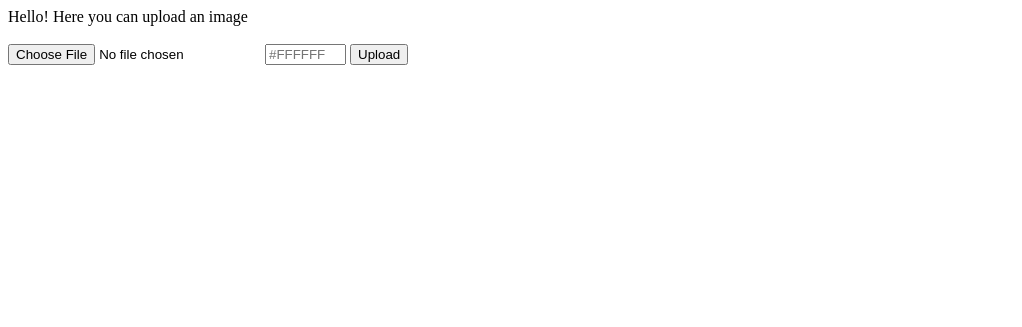
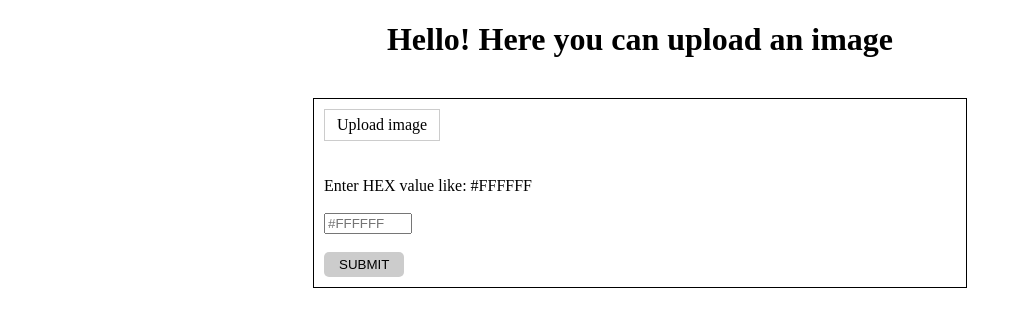
Before and after one commit to artpheon/black_white_pxl, a Flask app: page / in a window 1280 px wide. Shown: the top 327 px of the page, without its empty margins (0-1022 px from the left). Run offline with Flask 2, Linux system fonts and the light colour scheme.

Commit message:
almost done. numpy exception when processing HEX

```diff
--- a/src/app.py
+++ b/src/app.py
@@ -4,6 +4,7 @@ import os
 
 import cv2
 import numpy as np
+import re
 
 
 UPLOAD_FOLDER = '/var/hrobbin/tmp/'
@@ -33,6 +34,7 @@ def count_pixels_by_hex(hex, file):
 app = Flask(__name__)
 app.config['UPLOAD_FOLDER'] = UPLOAD_FOLDER
 app.secret_key = "super secret key"
+app.static_folder = 'static'
 
 def allowed_file(filename):
     return '.' in filename and filename.rsplit('.', 1)[1].lower() in ALLOWED_EXTENSIONS
@@ -50,10 +52,12 @@ def upload_file():
             file.save(os.path.join(app.config['UPLOAD_FOLDER'], filename))
             count = count_black_white('./tmp/'+filename)
             pixels_black_and_white = 'White pixels: ' + str(count['white']) + ', black pixels: ' + str(count['black'])
-            pixels_custom = request.form.get('hex')
-            # pixels_custom = count_pixels_by_hex(request.files['hex'])
+            hex = str(request.form.get('hex'))
+            print("HEX: |{}|".format(hex))
+            rgb = count_pixels_by_hex(hex, filename)
+            pixels_custom = "Image contains {} pixels of {} colour".format(rgb, hex)
         else:
-            pixels_custom = 0
+            pixels_custom = "N/A"
         return render_template('index.html', pixels=pixels_black_and_white, pixels_custom=pixels_custom)
     else: return render_template('index.html')
-app.run(host='0.0.0.0', port=8090)
+app.run(host='0.0.0.0', port=8090, debug=True)
--- /dev/null
+++ b/src/static/styles.css
@@ -0,0 +1,40 @@
+#hex_id:valid {
+  border: 2px solid black;
+}
+#hex_id {
+  display: block;
+  width: 80px;
+}
+input[type=submit] {
+  padding:5px 15px; background:#ccc; border:0 none;
+  cursor:pointer;
+  -webkit-border-radius: 5px;
+  border-radius: 5px;
+}
+input[type="file"] {
+  display: none;
+}
+.custom-file-upload {
+  border: 1px solid #ccc;
+  display: inline-block;
+  padding: 6px 12px;
+  cursor: pointer;
+}
+.custom-file-upload {
+  border: 1px solid #ccc;
+  display: inline-block;
+  padding: 6px 12px;
+  cursor: pointer;
+}
+form {
+  margin: 0 auto;
+  width: 50%;
+  border: 1px solid black;
+  padding: 10px;
+}
+h1 {
+  text-align: center;
+}
+h2 {
+  text-align: center;
+}
--- a/src/templates/index.html
+++ b/src/templates/index.html
@@ -3,36 +3,29 @@
     <head>
         <meta charset="UTF-8">
         <title>Colours</title>
+        <link rel="stylesheet" href="{{ url_for('static', filename='styles.css') }}">
         <script
             src="https://code.jquery.com/jquery-3.6.0.min.js"
             integrity="sha256-/xUj+3OJU5yExlq6GSYGSHk7tPXikynS7ogEvDej/m4="
             crossorigin="anonymous">
-            function validate()
-            {
-                var hex = document.getElementById('hex_id').value;
-                var hexRGEX = /^#[0-9][A-F]{6}/;
-                var hexResult = hexRGEX.test(hex);
-                if (hexResult == false)
-                {
-                    alert("HEX colour number is incorrect");
-                    return false;
-                }
-                alert("HEX number is correct")
-                return true;
-            }
         </script>
     </head>
-    <body>Hello! Here you can upload an image<br><br>
-        <form action="#" method="post" enctype="multipart/form-data" onsubmit="return validate()">
-            <input type="file" name="file" />
-            <input type="text" size="7" id="hex_id" name="hex" placeholder="#FFFFFF" />
-            <input type="submit" value="Upload" />
+    <body>
+        <h1>Hello! Here you can upload an image</h1><br>
+        <form action="#" method="post" enctype="multipart/form-data">
+            <label for="file-upload" class="custom-file-upload">
+                <i class="fa fa-cloud-upload"></i> Upload image
+            </label>
+            <input id="file-upload" type="file" name="file"/><br /><br /><br />
+            <label for="hex_id">Enter HEX value like: #FFFFFF</label><br /><br />
+            <input type="text" size="7" id="hex_id" required pattern="#[ABCDEF0123456789]{6}" name="hex" placeholder="#FFFFFF" /><br />
+            <input type="submit" value="SUBMIT" />
         </form>
         {% if pixels %}
             <p>
                 <h2 id="result">{{ pixels }}</p>
                 {% if pixel_custom %}
-                <h3 id="result_custom">Result for custom colour value: {{ pixels_custom }} pixels</h3>
+                <h3 id="result_custom">{{ pixels_custom }}</h3>
                 {% endif %}
             </p>
         {% endif %}
```
Also changed, not shown: 1 other file.
